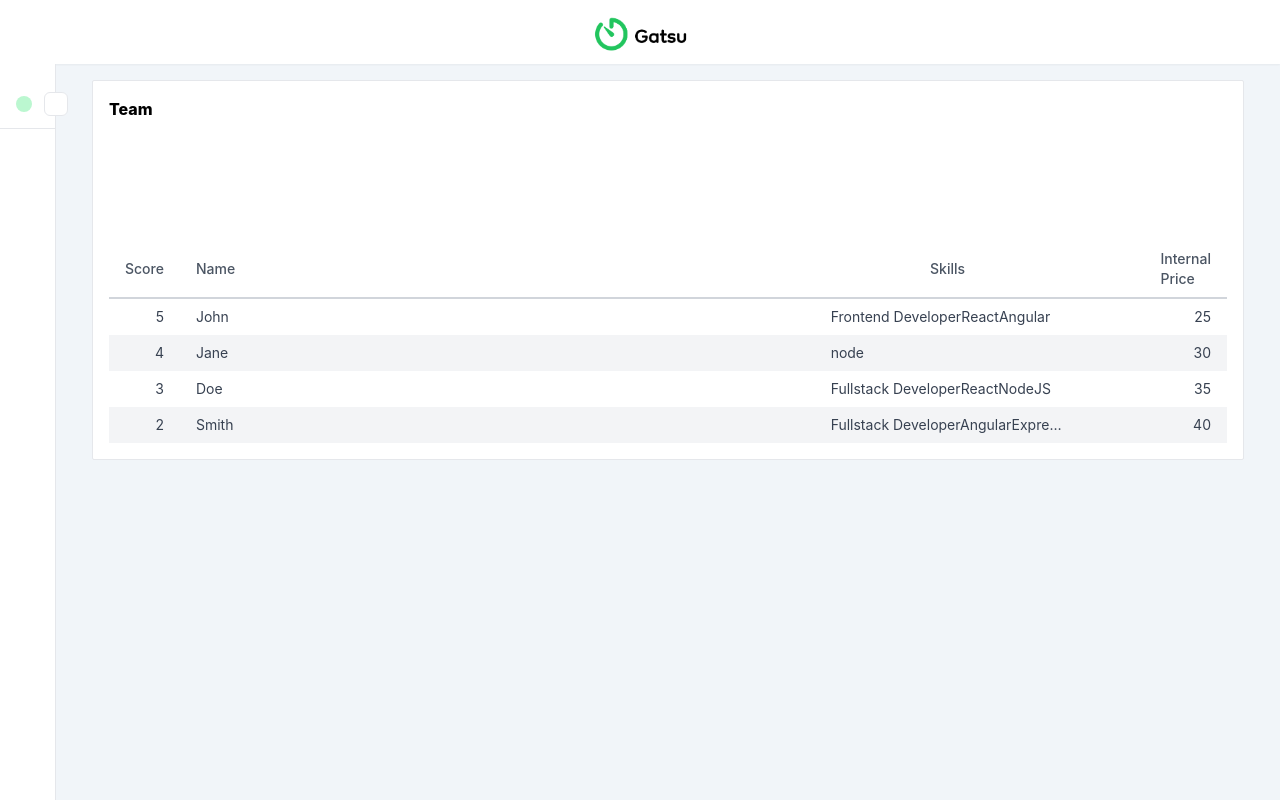
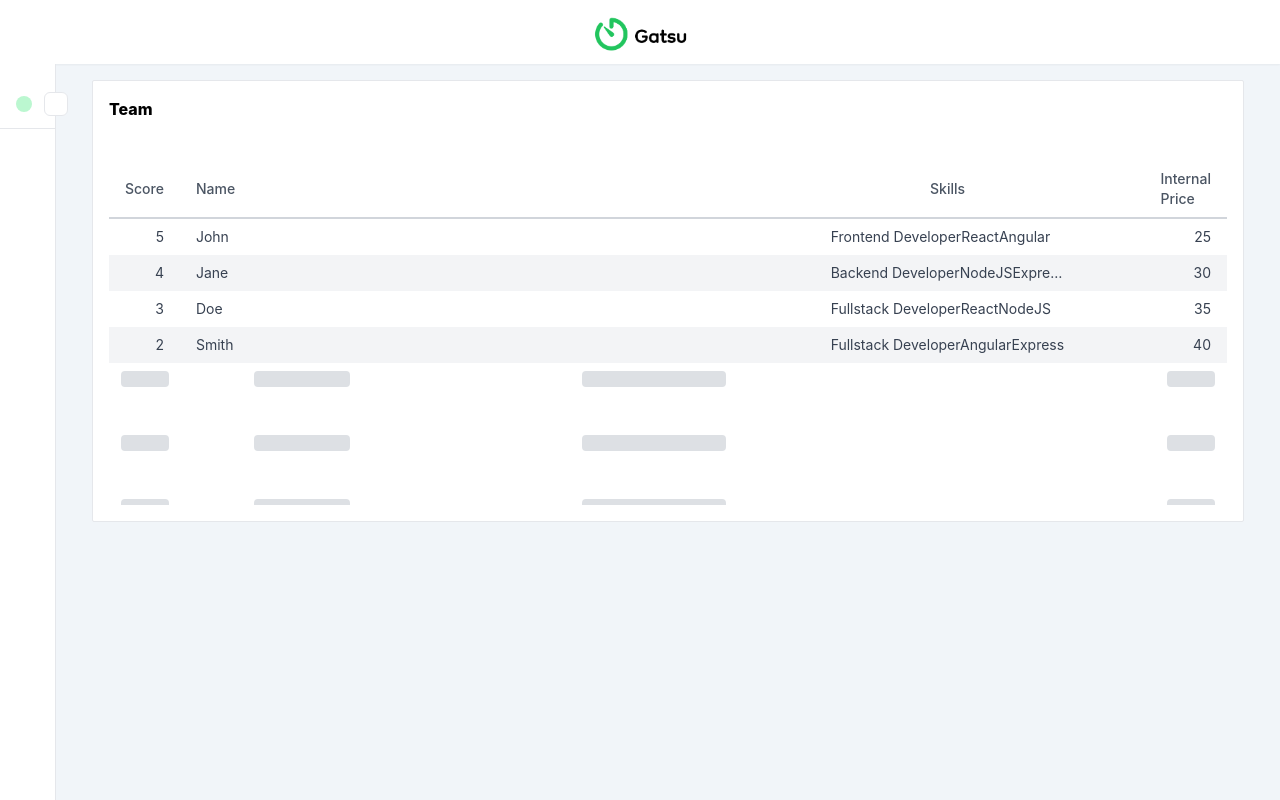
Before and after one commit to cyberpolin/gatsu-web, a React (Create React App) app: page /clients in a window 1280 px wide. Built offline with nearby package versions, Linux system fonts and the light colour scheme; some icons are missing.

Commit message:
create skeleton

```diff
--- /dev/null
+++ b/src/components/InfiniteScroll.tsx
@@ -0,0 +1,80 @@
+import React, { SyntheticEvent, ReactNode } from 'react';
+
+const SkeletonRow = ({ tableCount }: { tableCount: number }) => {
+  const template = [1, 2, 3, 4, 5];
+  const evenClass = tableCount % 2 === 0 ? 'bg-white' : 'bg-gray-300';
+  const oddClass = tableCount % 2 !== 0 ? 'bg-white' : 'bg-gray-300';
+  return (
+    <table className="min-w-full">
+      <tbody>
+        {template.map((_, index) => {
+          const bgPulse =
+            (tableCount + index) % 2 === 0 ? 'bg-white' : 'bg-gray-300';
+          return (
+            <tr key={index} className={`even:${evenClass} odd:${oddClass}`}>
+              <td className="py-2 pl-3 ">
+                <div
+                  className={`${bgPulse} h-4 rounded w-12 animate-pulse "`}
+                ></div>
+              </td>
+              <td className="py-2 pr-3 flex justify-start">
+                <div
+                  className={`${bgPulse} h-4 rounded w-24 animate-pulse`}
+                ></div>
+              </td>
+              <td className="py-2 px-4 ">
+                <div
+                  className={`${bgPulse} h-4 rounded w-36 ml-14 animate-pulse`}
+                ></div>
+              </td>
+              <td className="py-2 px-3  flex justify-end">
+                <div
+                  className={` ${bgPulse} h-4 rounded w-12 animate-pulse`}
+                ></div>
+              </td>
+            </tr>
+          );
+        })}
+      </tbody>
+    </table>
+  );
+};
+
+interface Person {
+  id: number;
+  name: string;
+  skills: string;
+  score: number;
+  hourRate: string;
+}
+interface InfiniteScroll {
+  children: ReactNode;
+  loading: boolean;
+  dataLegth: number;
+}
+
+const InfiniteScroll: React.FC<InfiniteScroll> = ({
+  children,
+  loading,
+  dataLegth,
+}) => {
+  const handleScroll = (e: SyntheticEvent) => {
+    const target = e.target as HTMLElement;
+    const bottom =
+      target.scrollHeight === target.scrollTop + target.clientHeight;
+    if (bottom) {
+      // loadMoreData();
+      console.log('inside loadmore data');
+    }
+  };
+
+  return (
+    <div className=" overflow-auto max-h-96" onScroll={handleScroll}>
+      {children}
+      <SkeletonRow tableCount={dataLegth + 1} />
+      {loading && <div className="text-center py-4">{/* skeleton */}</div>}
+    </div>
+  );
+};
+
+export default InfiniteScroll;
--- a/src/views/TeamTebale.tsx
+++ b/src/views/TeamTebale.tsx
@@ -1,5 +1,7 @@
+import InfiniteScroll from '../components/InfiniteScroll';
+
 const TeamTable = () => {
-  const TEAM = [
+  const data = [
     {
       id: 1,
       name: 'John',
@@ -11,7 +13,7 @@ const TeamTable = () => {
       id: 2,
       name: 'Jane',
       score: 4,
-      skills: ['node'],
+      skills: ['Backend Developer', 'NodeJS', 'Express'],
       hourRate: 30,
     },
     {
@@ -25,21 +27,19 @@ const TeamTable = () => {
       id: 4,
       name: 'Smith',
       score: 2,
-      skills: [
-        'Fullstack Developer',
-        'Angular',
-        'Expressdsfsdfsdfsdfsdfsdfsdfwerwerwefdesfweffdsm,ktgrwfefvf',
-      ],
+      skills: ['Fullstack Developer', 'Angular', 'Express'],
       hourRate: 40,
     },
   ];
+
   return (
     <div className="container mx-auto p-4 bg-white border border-gray-200 border-1 rounded-sm">
-      <div className=" flex flex-wrap  sm:justify-between pb-8 md:pb-20 gap-y-3 sm:gap-0 ">
+      <div className=" flex flex-wrap  sm:justify-between   gap-y-3 sm:gap-0 ">
         <span className="text-black font-extrabold ">Team</span>
       </div>
+      <InfiniteScroll loading dataLegth={data.length}>
         <div className=" mt-10 overflow-x-scroll">
-        <table className="min-w-full table-fixed">
+          <table className="min-w-full ">
             <thead>
               <tr className="border-b-2 border-gray-300 ">
                 <th className="py-2 px-4 text-left text-sm font-medium text-gray-600 w-14">
@@ -57,7 +57,7 @@ const TeamTable = () => {
               </tr>
             </thead>
             <tbody>
-            {TEAM.map((person) => (
+              {data.map((person) => (
                 <tr key={person.id} className="even:bg-gray-100 odd:bg-white">
                   <td className="py-2 px-4 text-sm text-gray-700 text-right">
                     {person.score}
@@ -76,6 +76,7 @@ const TeamTable = () => {
             </tbody>
           </table>
         </div>
+      </InfiniteScroll>
     </div>
   );
 };
```
Lines whose indentation alone changed are shown as unchanged.
